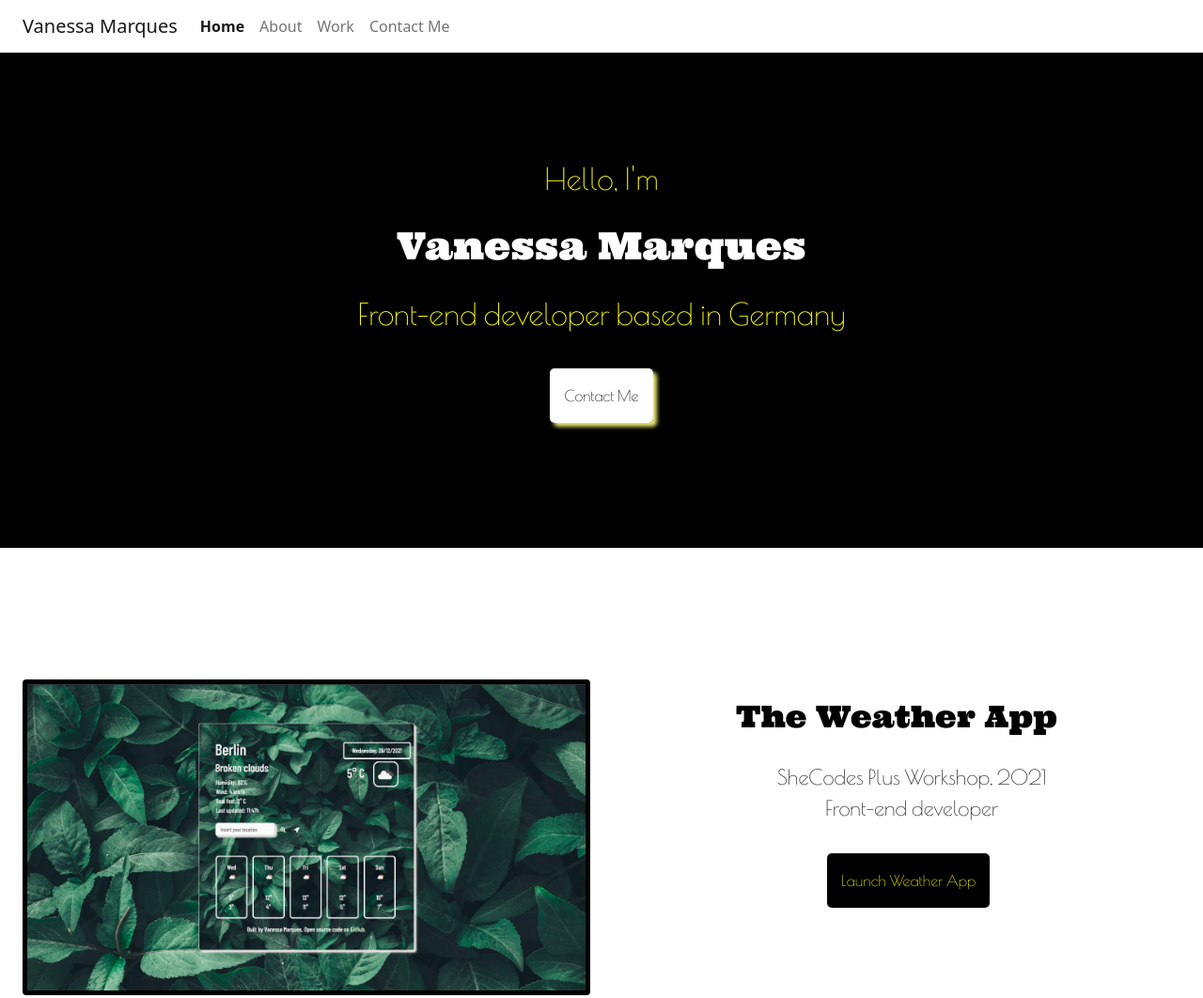
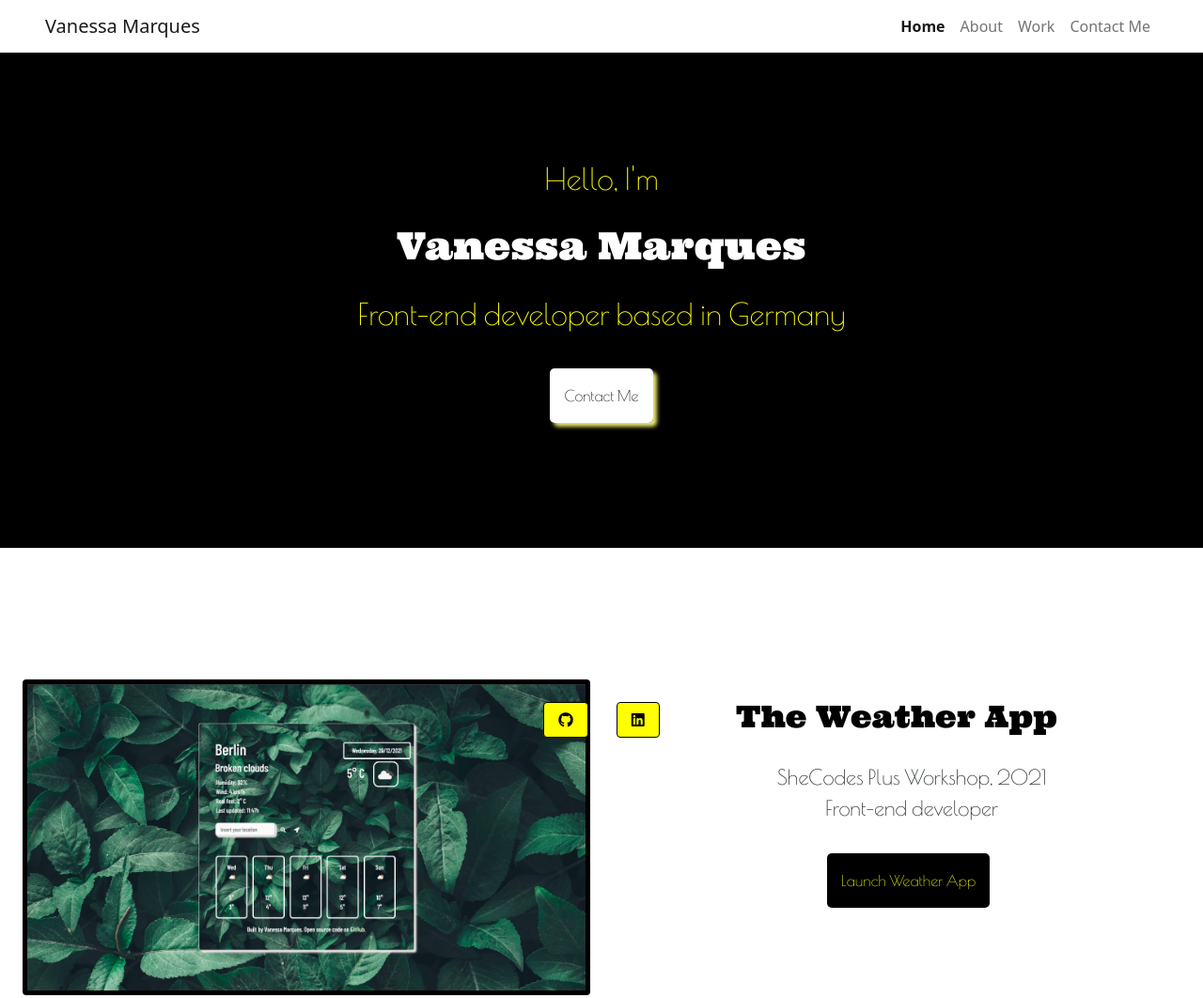
Before and after one commit to ZebraDancer/my-portfolio, a plain HTML site: page index.html in a window 1280 px wide. Shown: the top 1062 px of the page at 94% size. Drawn offline with nearby package versions, Linux system fonts and the light colour scheme.

Commit message:
Added and styled Github and LinkedIn icon elements

```diff
--- a/index.html
+++ b/index.html
@@ -40,7 +40,7 @@
   </head>
   <body>
       <nav class="navbar navbar-expand-lg navbar-light fixed-top bg-white">
-          <a class="navbar-brand ps-4 textNavbar" href="/">Vanessa Marques</a>
+          <a class="navbar-brand ps-5 textNavbar" href="/">Vanessa Marques</a>
           <button
             class="navbar-toggler"
             type="button"
@@ -56,8 +56,8 @@
             class="collapse navbar-collapse"
             id="navbarNav"
           >
-            <ul class="navbar-nav">
-              <li class="nav-item">
+            <ul class="navbar-nav ms-auto me-5">
+              <li class="nav-item text-end">
                 <a class="nav-link active fw-bold textNavbar" aria-current="page" href="/"
                   >Home</a
                 >
@@ -129,5 +129,14 @@
         </div>
       </div>
     </div>
+  <div class="container-fluid fixed-bottom icons">
+      <a href="/contact.html" title="GitHub">
+          <i class="fab fa-github"></i>
+      </a>
+<a href="/contact.html" title="LinkedIn">
+      <i class="fab fa-linkedin"></i>
+    </a>
+      </div>
+    </div>
   </body>
 </html>
--- a/src/styles.css
+++ b/src/styles.css
@@ -109,19 +109,33 @@ p {
 
 .layerTwo {
   background-color: black;
-  padding: 100px 30px;
+  padding: 100px 30px 70px 30px;
 }
 
 .layerTwoHeading {
   text-align: center;
-  margin-top: 50px;
 }
 
 .aguaDasPedras {
   border: 2px solid var(--main-color);
   border-radius: 5px;
   display: block;
-  margin: 70px auto;
+  margin: 0px auto;
+}
+
+a .fab {
+  border: 1px solid var(--secondary-color);
+  border-radius: 4px;
+  background-color: var(--third-color);
+  padding: 10px 15px;
+  color: var(--secondary-color);
+  text-decoration: none;
+  margin: 15px;
+}
+
+.icons {
+  display: flex;
+  justify-content: center;
 }
 
 @media only screen and (max-width: 768px) {
```
